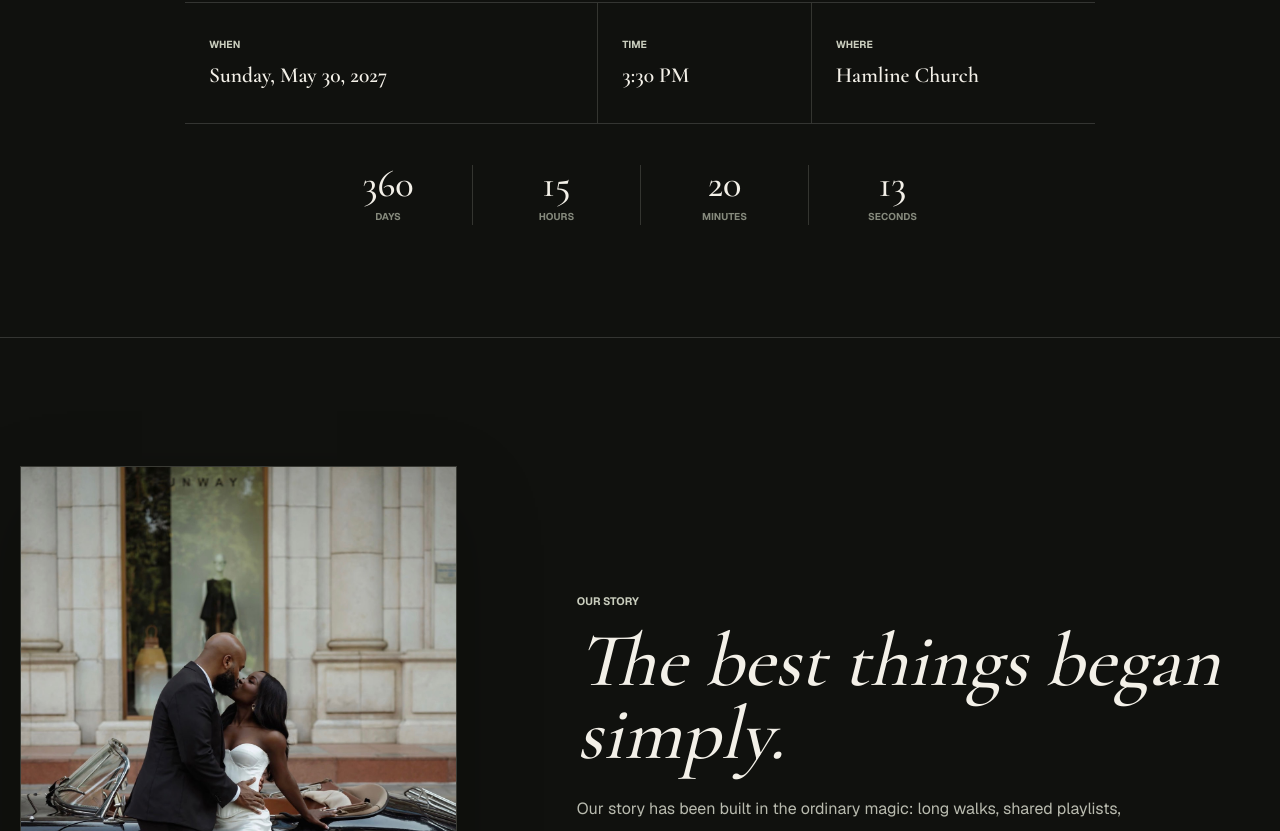
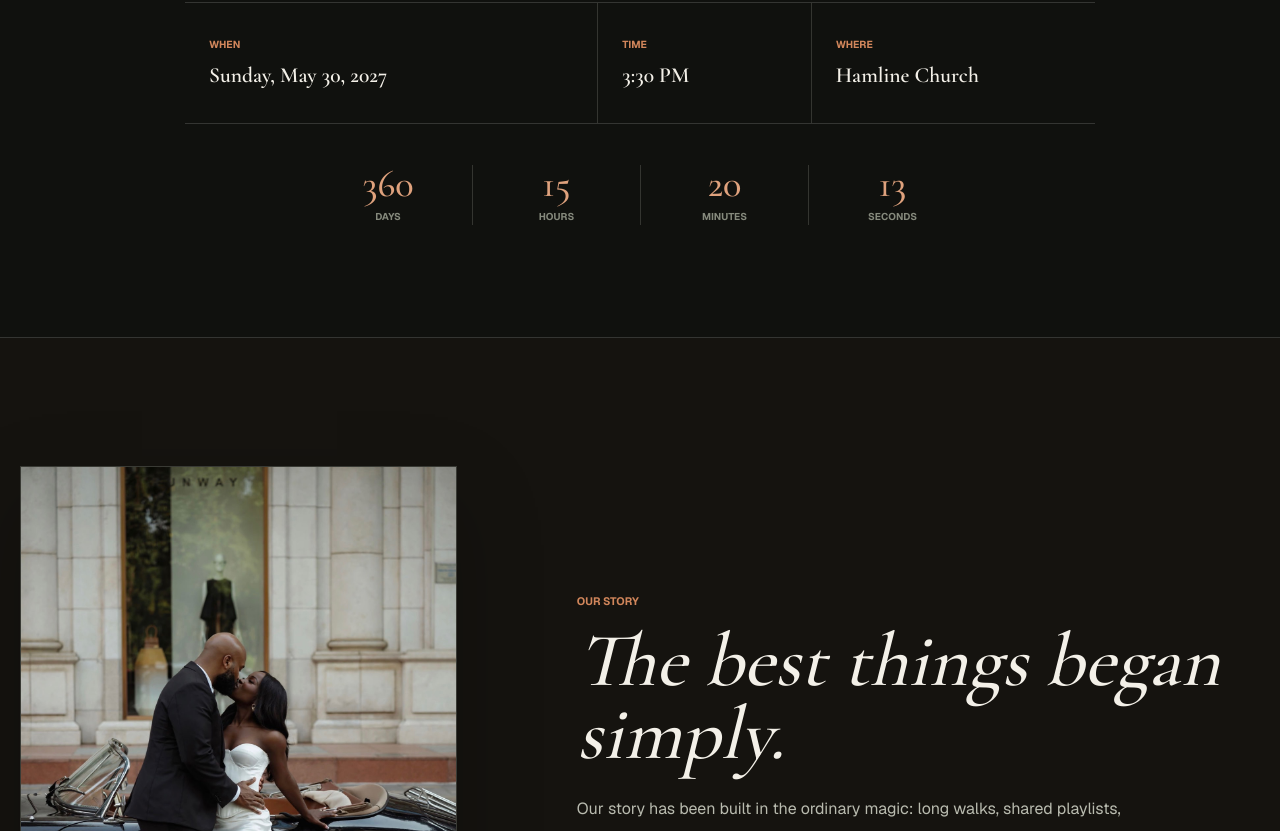
Before and after one commit to andre-rowell/andre-bebe-wedding-site, a Next.js app: page / in a window 1280 px wide. Shown: the part 1209-2040 px from the top of the page. Built offline with nearby package versions, Linux system fonts and the light colour scheme; no server answers; a web font is replaced by a local one.

Commit message:
Add restrained copper accents to homepage

```diff
--- a/src/app/globals.css
+++ b/src/app/globals.css
@@ -2319,6 +2319,8 @@ section[id] {
   --cinematic-text-soft: #b9bbaf;
   --cinematic-text-muted: #85897c;
   --cinematic-accent: #c9cdbd;
+  --cinematic-copper: #d1865b;
+  --cinematic-copper-bright: #dfa27d;
   --cinematic-line: rgba(243, 240, 232, 0.16);
   background: var(--cinematic-background);
   color: var(--cinematic-text);
@@ -2326,8 +2328,19 @@ section[id] {
 }
 
 .guest-site .guest-flow.cinematic-home > section:not(.inner-page-hero) {
-  background-color: var(--cinematic-background);
+  background-color: var(--cinematic-section-background, var(--cinematic-background));
   background-image: none;
+}
+
+.cinematic-story,
+.cinematic-registry,
+.cinematic-rsvp {
+  --cinematic-section-background: #15130f;
+}
+
+.cinematic-weekend,
+.cinematic-faq {
+  --cinematic-section-background: #0d0f0d;
 }
 
 .cinematic-home h2,
@@ -2342,7 +2355,7 @@ section[id] {
 }
 
 .cinematic-home .editorial-eyebrow {
-  color: var(--cinematic-accent);
+  color: var(--cinematic-copper);
 }
 
 .cinematic-wide {
@@ -2534,7 +2547,7 @@ section[id] {
 
 .invitation-ledger span,
 .cinematic-practical-grid span {
-  color: var(--cinematic-accent);
+  color: var(--cinematic-copper);
   font-size: 0.64rem;
   font-weight: 700;
   text-transform: uppercase;
@@ -2565,6 +2578,7 @@ section[id] {
 }
 
 .wedding-countdown strong {
+  color: var(--cinematic-copper-bright);
   font-family: var(--font-cormorant), Georgia, serif;
   font-size: 2.4rem;
   font-weight: 500;
@@ -2652,14 +2666,14 @@ section[id] {
   margin-top: 2rem;
   border-bottom: 1px solid currentColor;
   padding-bottom: 0.4rem;
-  color: var(--cinematic-text);
+  color: var(--cinematic-copper-bright);
   font-size: 0.7rem;
   font-weight: 700;
   text-transform: uppercase;
 }
 
 .editorial-text-link:hover {
-  color: var(--cinematic-accent);
+  color: var(--cinematic-text);
 }
 
 .cinematic-heading-row {
@@ -2703,6 +2717,11 @@ section[id] {
   text-transform: uppercase;
 }
 
+.cinematic-event-number,
+.cinematic-event-meta strong {
+  color: var(--cinematic-copper-bright);
+}
+
 .cinematic-event-date,
 .cinematic-event-meta {
   display: grid;
@@ -2775,7 +2794,7 @@ section[id] {
   gap: 2rem;
   align-items: end;
   margin-top: 5rem;
-  border-left: 0.35rem solid var(--cinematic-accent);
+  border-left: 0.35rem solid var(--cinematic-copper);
   padding: 2.5rem 0 2.5rem 2.5rem;
   scroll-margin-top: 6rem;
 }
@@ -2899,7 +2918,7 @@ section[id] {
 }
 
 .cinematic-faq-list summary span {
-  color: var(--cinematic-text-muted);
+  color: var(--cinematic-copper);
   font-size: 0.62rem;
   font-weight: 700;
 }
@@ -2912,7 +2931,7 @@ section[id] {
 }
 
 .cinematic-faq-list summary svg {
-  color: var(--cinematic-accent);
+  color: var(--cinematic-copper-bright);
   transition: transform 220ms ease;
 }
 
@@ -2948,14 +2967,18 @@ section[id] {
 }
 
 .cinematic-home .editorial-button:hover {
-  border-color: var(--cinematic-accent);
-  background: var(--cinematic-accent);
+  border-color: var(--cinematic-copper-bright);
+  background: var(--cinematic-copper-bright);
   color: var(--cinematic-background);
 }
 
 .cinematic-home + .editorial-footer {
   border-top: 1px solid rgba(243, 240, 232, 0.16);
   background: #10110e;
+}
+
+.cinematic-home + .editorial-footer .editorial-footer-names {
+  color: #d1865b;
 }
 
 .vintage-rsvp-page .btn-primary {
```
